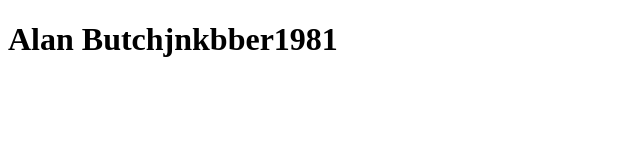
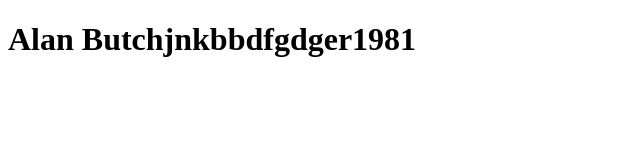
Before and after one commit to alanbutcher/day-2, a plain HTML site: page index.html in a window 1280 px wide. Shown: the whole page, without its empty margins (0-640 px from the left). Drawn offline with Linux system fonts and the light colour scheme.

Commit message:
jibberish

```diff
--- a/index.html
+++ b/index.html
@@ -9,7 +9,7 @@
 </head>
 
 <body>
-  <h1>Alan Butchjnkbber1981</h1>
+  <h1>Alan Butchjnkbbdfgdger1981</h1>
 </body>
 
 </html>
```
